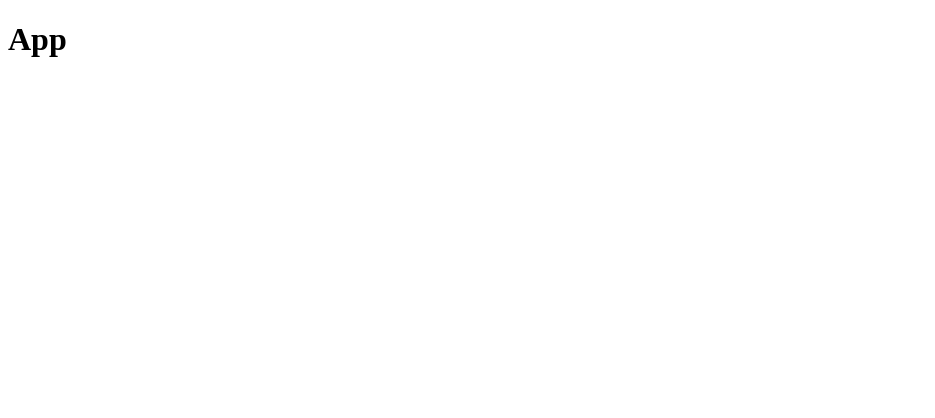
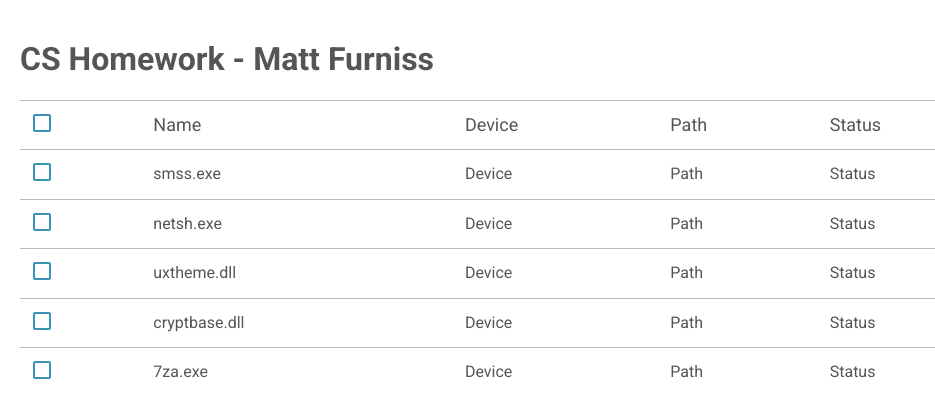
Before and after one commit to mfurniss/cs-homework, a React (Vite) app: page / in a window 1280 px wide. Shown: the top 418 px of the page, without its empty margins (0-935 px from the left). Built offline with nearby package versions, Linux system fonts and the light colour scheme.

Commit message:
Add buttons and icons

```diff
--- /dev/null
+++ b/mocks/files.json
@@ -0,0 +1,32 @@
+[
+  {
+    "name": "smss.exe",
+    "device": "Stark",
+    "path": "\\Device\\HarddiskVolume2\\Windows\\System32\\smss.exe",
+    "status": "scheduled"
+  },
+  {
+    "name": "netsh.exe",
+    "device": "Targaryen",
+    "path": "\\Device\\HarddiskVolume2\\Windows\\System32\\netsh.exe",
+    "status": "available"
+  },
+  {
+    "name": "uxtheme.dll",
+    "device": "Lannister",
+    "path": "\\Device\\HarddiskVolume1\\Windows\\System32\\uxtheme.dll",
+    "status": "available"
+  },
+  {
+    "name": "cryptbase.dll",
+    "device": "Martell",
+    "path": "\\Device\\HarddiskVolume1\\Windows\\System32\\cryptbase.dll",
+    "status": "scheduled"
+  },
+  {
+    "name": "7za.exe",
+    "device": "Baratheon",
+    "path": "\\Device\\HarddiskVolume1\\temp\\7za.exe",
+    "status": "scheduled"
+  }
+]
--- a/package.json
+++ b/package.json
@@ -15,13 +15,17 @@
   "author": "Matt Furniss",
   "license": "ISC",
   "devDependencies": {
+    "@types/styled-components": "^5.1.26",
     "parcel": "^2.8.3",
     "process": "^0.11.10"
   },
   "dependencies": {
     "@types/react": "^18.0.28",
     "@types/react-dom": "^18.0.11",
+    "normalize.css": "^8.0.1",
     "react": "^18.2.0",
-    "react-dom": "^18.2.0"
+    "react-dom": "^18.2.0",
+    "react-icons": "^4.8.0",
+    "styled-components": "^5.3.8"
   }
 }
--- /dev/null
+++ b/src/App.css
@@ -0,0 +1,7 @@
+@import url('https://fonts.googleapis.com/css2?family=Roboto:ital,wght@0,400;0,700;1,400;1,700&display=swap');
+
+body {
+  padding: 20px;
+  font-family: 'Roboto', sans-serif;
+  color: #555;
+}
--- a/src/App.tsx
+++ b/src/App.tsx
@@ -1,5 +1,15 @@
 import React from "react";
+import useFiles from "./useFiles";
+import "./App.css";
+import FilesContainer from './FilesContainer';
 
 export default () => {
-  return <h1>App</h1>;
+  const files = useFiles();
+
+  return (
+    <>
+      <h1>CS Homework - Matt Furniss</h1>
+      <FilesContainer files={files} />
+    </>
+  );
 }
--- /dev/null
+++ b/src/Checkbox.tsx
@@ -0,0 +1,34 @@
+import React, { useState } from 'react';
+import styled from 'styled-components';
+import { MdCheckBox, MdCheckBoxOutlineBlank } from 'react-icons/md';
+
+const Button = styled.button`
+  border: none;
+  background: none;
+  padding: 0;
+  margin: 0;
+  line-height: 0;
+  color: #3992b3;
+`;
+
+interface Props {
+  checked: boolean
+  onChange: (checked: boolean) => void
+  nodeChecked?: React.ReactNode
+  nodeUnchecked?: React.ReactNode
+}
+
+const Checkbox: React.FC<Props> = ({
+  checked,
+  onChange,
+  nodeChecked = <MdCheckBox size={24} />,
+  nodeUnchecked = <MdCheckBoxOutlineBlank size={24} />,
+}) => {
+  return (
+    <Button onClick={() => onChange(!checked)}>
+      { checked ? nodeChecked : nodeUnchecked}
+    </Button>
+  )
+}
+
+export default Checkbox;
--- /dev/null
+++ b/src/FilesContainer.tsx
@@ -0,0 +1,54 @@
+import React, { useState } from "react";
+import styled from 'styled-components';
+import { MdIndeterminateCheckBox } from 'react-icons/md';
+import { File } from "./useFiles";
+import Checkbox from "./Checkbox";
+import Table from "./Table";
+
+interface Props {
+  files: File[]
+}
+
+const FilesContainer: React.FC<Props> = ({ files }) => {
+  const [allSelected, setAllSelected] = useState(false);
+
+
+  console.log('files', files);
+  return (
+    <Table>
+      <thead>
+        <tr>
+          <th>
+            <Checkbox
+              checked={allSelected}
+              onChange={(checked: boolean) => setAllSelected(checked)}
+              nodeChecked={<MdIndeterminateCheckBox size={24} />}
+            />
+          </th>
+          <th>Name</th>
+          <th>Device</th>
+          <th>Path</th>
+          <th>Status</th>
+        </tr>
+      </thead>
+      <tbody>
+        { files.map((file: File) => (
+        <tr key={file.name}>
+          <td>
+            <Checkbox
+              checked={allSelected}
+              onChange={(checked: boolean) => setAllSelected(checked)}
+            />
+          </td>
+          <td>{file.name}</td>
+          <td>Device</td>
+          <td>Path</td>
+          <td>Status</td>
+        </tr>
+        ))}
+      </tbody>
+    </Table>
+  )
+}
+
+export default FilesContainer;
--- /dev/null
+++ b/src/Table.tsx
@@ -0,0 +1,30 @@
+import styled from "styled-components";
+
+const borderColor = '#bbb';
+
+export default styled.table`
+  width: 100%;
+  max-width: 1000px;
+  border-collapse: collapse;
+  th, td {
+    padding: 10px;
+    text-align: left;
+    font-weight: normal;
+  }
+  thead {
+    tr {
+      th {
+        font-size: 18px;
+        border-top: 1px solid ${borderColor};
+      }
+    }
+  }
+  tbody {
+    tr {
+      td {
+        font-size: 16px;
+        border-top: 1px solid ${borderColor};
+      }
+    }
+  }
+`;
--- a/src/index.tsx
+++ b/src/index.tsx
@@ -1,5 +1,6 @@
 import React from "react";
 import ReactDOM from "react-dom/client";
+import 'normalize.css';
 import App from "./App";
 
 const root = ReactDOM.createRoot(document.getElementById("root") as HTMLElement);
--- /dev/null
+++ b/src/useFiles.tsx
@@ -0,0 +1,15 @@
+import data from "../mocks/files.json";
+
+export interface File {
+  selected?: boolean | undefined
+  name: string
+  device: string
+  path: string
+  status: string
+}
+
+const files: File[] = data;
+
+export default (): File[] => {
+  return files;
+}
```
Also changed, not shown: tsconfig.json (added, +7 -0 lines), 1 other file (tests, documents, lock files or other folders).
